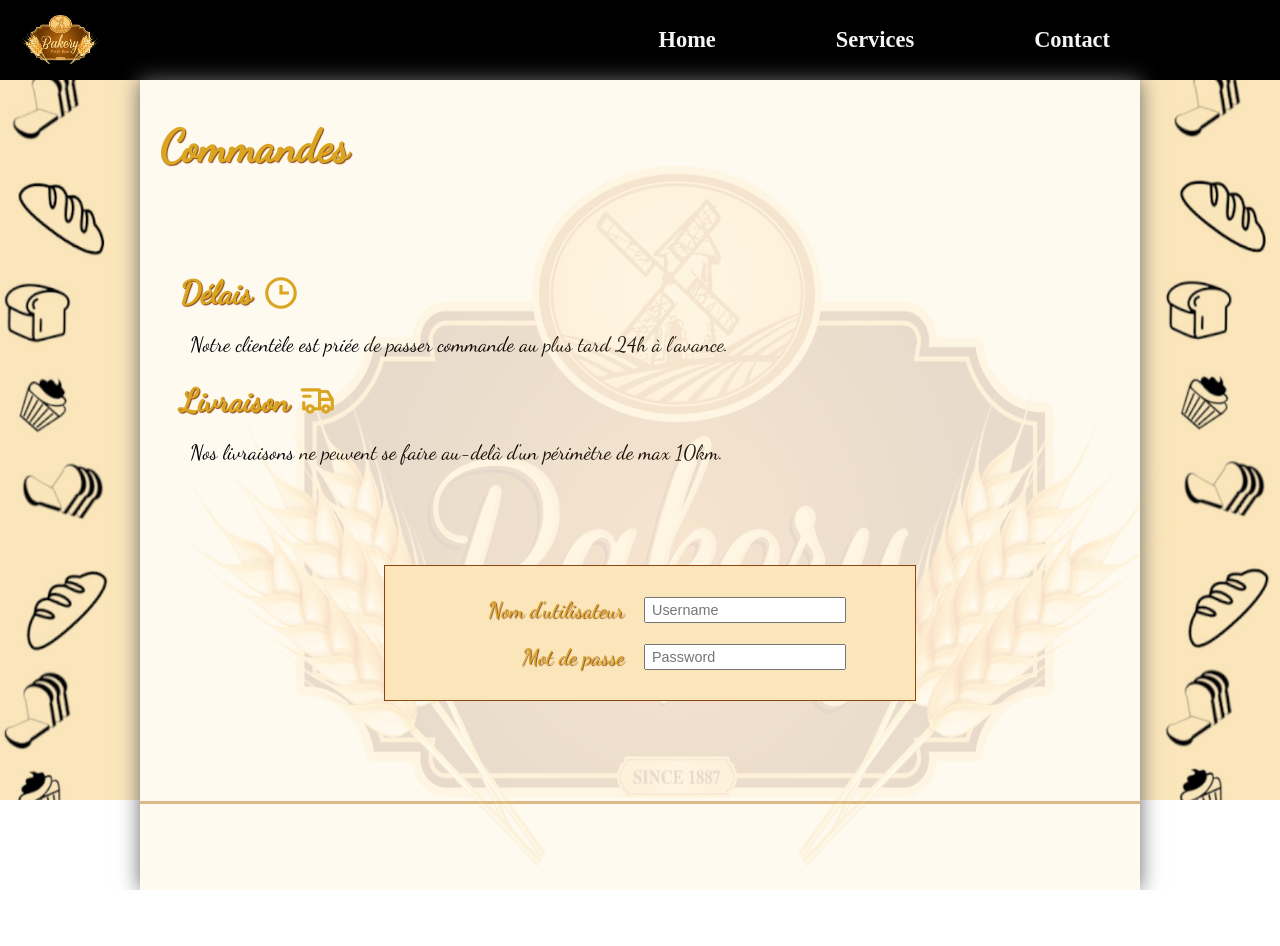
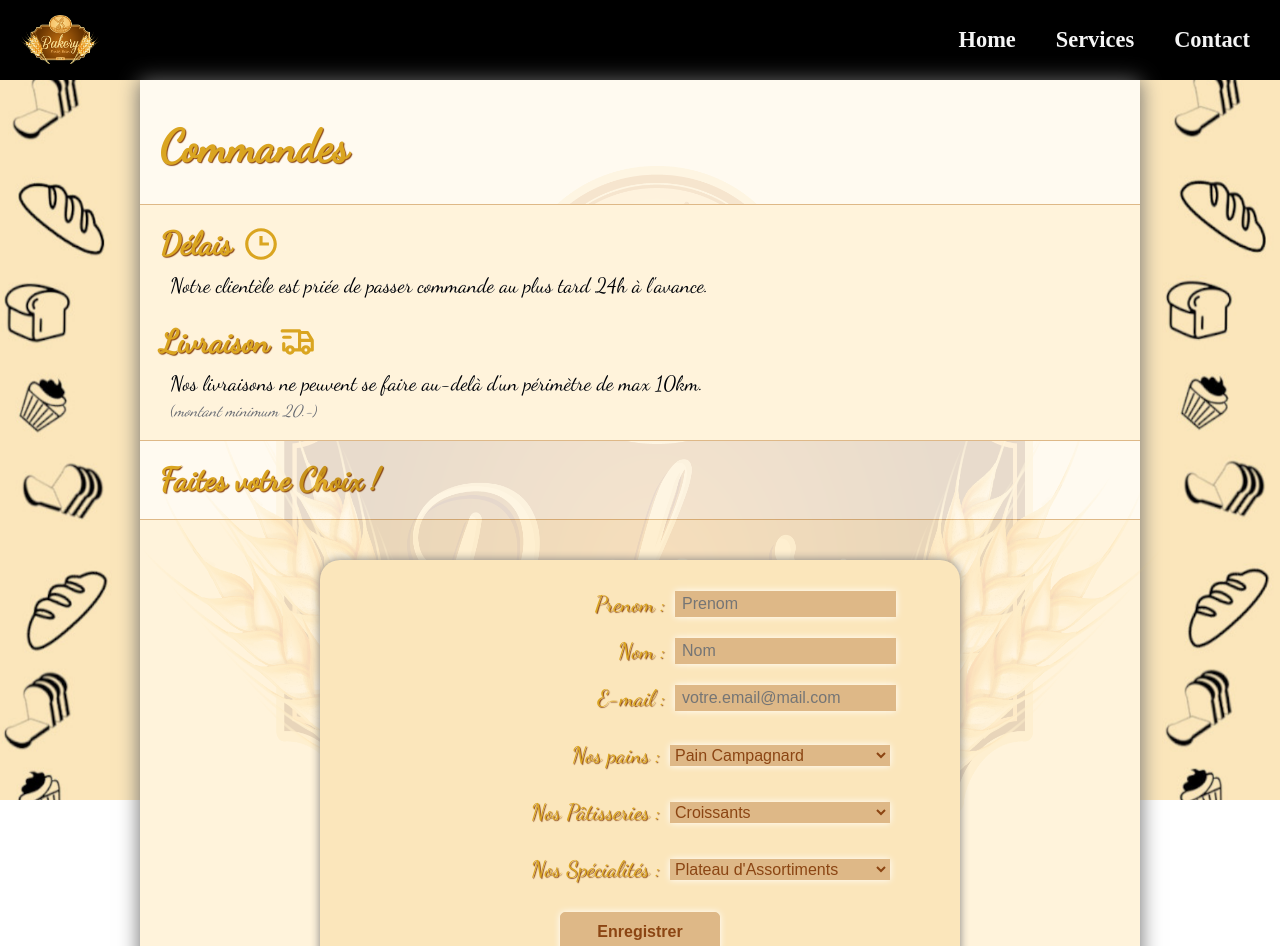
Before and after one commit to TLRKiliann/vite-et-bien, a React (Vite) app in the folder my-vite/: page /commandes in a window 1280 px wide. Shown: the top 946 px of the page. Before the commit the page ends 890 px from the top, so only its background shows below. Built offline with nearby package versions, Linux system fonts and the light colour scheme.

Commit message:
style improved

```diff
--- a/my-vite/src/Components/Allergies.tsx
+++ b/my-vite/src/Components/Allergies.tsx
@@ -49,7 +49,7 @@ export const Allergies = () => {
             <img
               src={mainBread}
               width="800px"
-              height="700px"
+              height="760px"
               alt='no bg for title' />
           </div>
         </div>
--- a/my-vite/src/Components/Commandes.tsx
+++ b/my-vite/src/Components/Commandes.tsx
@@ -16,12 +16,13 @@ export const Commandes = () => {
             <img
               src={mainBread}
               width="800px"
-              height="700px"
+              height="760px"
               alt='no bg for title' />
           </div>
 
-          <h1>Commandes</h1>
+          <h1 style={{marginLeft: '20px'}}>Commandes</h1>
 
+          <div className="delivery">
             <h2 className="delais">
               Délais
               <BiTime size={38} style={{
@@ -39,22 +40,88 @@ export const Commandes = () => {
               <TbTruckDelivery size={38} style={{
                 marginLeft: '10px'}} /></h2>
             <article className="livraison--art">
-            <p>
+              <p style={{marginTop: '10px'}}>
                 Nos livraisons ne peuvent se faire
                 au-delà d'un périmètre de max 10km.
               </p>
+              <p style={{fontSize: '1.0rem', color: 'dimgrey'}}>
+                (<i>montant minimum 20.-</i>)
+              </p>
             </article>
+          </div>
+
+
+          <div style={{paddingTop: "20px", paddingBottom: "20px"}}>
+            <h2>Faites votre Choix !</h2>
+          </div>
+
+          <div className="form--div">
 
             <form className="form">
+
               <div className="div--labinput">
-              <label>Nom d'utilisateur</label>
-              <input type='text' placeholder="Username" />
+                <label>Prenom :</label>
+                <input type='text' placeholder="Prenom" />
               </div>
               <div className="div--labinput">
-              <label>Mot de passe</label>
-              <input type='password' placeholder="Password" />
+                <label>Nom :</label>
+                <input type='text' placeholder="Nom" />
               </div>
+
+              <div className="div--labinput">
+                <label>E-mail :</label>
+                <input type='text' placeholder="votre.email@mail.com" />
+              </div>
+
+              <div className="wrap--select">
+                <label for="pains" className="label--cmd">Nos pains :</label>
+
+                <select name="pains" id="pains">
+                  <option value="campagne">Pain Campagnard</option>
+                  <option value="olive">Pain aux Olives</option>
+                  <option value="maison">Pain Maison</option>
+                  <option value="paillaisse">Pain Paillasse</option>
+                  <option value="noix">Pain aux Noix</option>
+                </select>
+              </div>
+
+              <div className="wrap--select">
+                <label for="patiss" className="label--cmd">Nos Pâtisseries :</label>
+
+                <select name="patiss" id="patiss">
+                  <option value="croiss">Croissants</option>
+                  <option value="amende">Croissants aux Amendes</option>
+                  <option value="choc">Pain au Chocolat</option>
+                  <option value="raisin">Escargot aux Raisins</option>
+                  <option value="cerise">Gâteau au Cerises</option>
+                  <option value="tourte">Tourte Glacée</option>
+                  <option value="foret">Forêt Noir</option>
+                  <option value="gatchoc">Gâteau au Chocolat</option>
+                  <option value="banana">Gâteau à la Bannane</option>
+                </select>
+              </div>
+
+              <div className="wrap--select">
+                <label for="assort" className="label--cmd">Nos Spécialités :</label>
+
+                <select name="assort" id="assort">
+                  <option value="assortiment">Plateau d'Assortiments</option>
+                  <option value="confis">Plateau du Confiseur</option>
+                  <option value="platchoc">Plateau du Chocolatier</option>
+                  <option value="confischoix">Confiseries au Choix</option>
+                </select>
+              </div>
+
+              <button className="btn--cmd">
+                Enregistrer
+              </button>
+
             </form>
+
+          </div>
+
+          <div className="interstice--cmd">
+          </div>
 
         </div>
       </div>
--- a/my-vite/src/Pages/Contact.tsx
+++ b/my-vite/src/Pages/Contact.tsx
@@ -18,7 +18,7 @@ export const Contact = () => {
             <img
               src={mainBread}
               width="800px"
-              height="700px"
+              height="760px"
               alt='no bg for title' />
           </div>
 
--- a/my-vite/src/Pages/Home.tsx
+++ b/my-vite/src/Pages/Home.tsx
@@ -8,6 +8,7 @@ import stackBread from '../assets/images/ness.png';
 import cakeImg from '../assets/images/cake.png';
 import gatLogo from '../assets/images/gateau_logo.png';
 import clickMe from '../assets/images/fig_bakery.png';
+import baguette from '../assets/images/baguette.png';
 import '../StylePages/Home.scss';
 
 
@@ -34,15 +35,15 @@ export const Home = () => {
             <img
               src={mainBread}
               width="800px"
-              height="700px"
+              height="760px"
               alt='no bg for title' />
           </div>
 
           <div className="div--homeh1">
-            <div style={{marginTop: '5%', marginLeft: '23%'}}>
-              <h1>Esteban</h1>
+            <div>
+              <span className="span--title">Esteban</span>
             </div>
-            <div style={{marginRight: '-30px', marginLeft: '-10px'}}>
+            <div>
               <img
                 src={mainBread}
                 width="240px"
@@ -50,10 +51,17 @@ export const Home = () => {
                 alt='img mainBread'
               />
             </div>
-            <div style={{marginTop: '5%', marginRight: '22%'}}>
-              <h1>Celestine</h1>
+            <div>
+              <span className="span--title">Celestine</span>
+            </div>
+
+            <div className="baguette">
+              <img
+                src={baguette}
+                alt="baguette" />
             </div>
           </div>
+
 
         </div>
 
@@ -111,8 +119,8 @@ export const Home = () => {
         <div className="div--subbreadhome">
           <img
             src={firstBread}
-            width='550px'
-            height='390px'
+            width='450px'
+            height='290px'
             style={{margin: 'auto', padding: 'auto'}}
             alt='img main breed' />
         </div>
@@ -129,11 +137,13 @@ export const Home = () => {
                 nos recettes pour servir à notre clientèle les meilleurs
                 produits.
               </p>
+              <br />
               <p>
                 Les artisants de notre boulangerie sont compétents et à
                 l'écoute de notre clientèle. Nous sommes à votre service
                 depuis 20 ans.
               </p>
+              <br />
               <p>
                 Nous restons à disposition pour toute demande.
               </p>
@@ -156,6 +166,7 @@ export const Home = () => {
               nos recettes pour servir à notre clientèle les meilleurs
               produits.
             </p>
+            <br />
             <p>
               Les artisants de notre boulangerie sont compétents et à
               l'écoute de notre clientèle. Nous sommes à votre service
@@ -186,6 +197,7 @@ export const Home = () => {
                 l'écoute de notre clientèle. Nous sommes à votre service
                 depuis 20 ans.
               </p>
+              <br />
               <p>La fabrication de notre pain se perpétue au travers des
                 traditions ancestrales, tenue de génération en génération
                 par notre famille. L'épautre et le blé sont les clefs de
@@ -200,8 +212,8 @@ export const Home = () => {
 
           <img
             className="img--cake"
-            width='450px'
-            height='500px'
+            width='350px'
+            height='400px'
             src={cake}
             alt='img cake'
           />
@@ -221,6 +233,7 @@ export const Home = () => {
               nos recettes pour servir à notre clientèle les meilleurs
               produits.
             </p>
+            <br />
             <p>
               Les artisants de notre boulangerie sont compétents et à
               l'écoute de notre clientèle. Nous sommes à votre service
@@ -235,12 +248,12 @@ export const Home = () => {
         <div className="div--sublasthome">
           <img
             src={stackBread}
-            width='570px'
-            height='390px'
+            width='450px'
+            height='300px'
             alt='img main breed' />
         </div>
 
-        <div className="div--artfirst">
+        <div style={{marginTop: "20px"}} className="div--artfirst">
           <article className="art--firsthome">
             <section>
               <h1>
@@ -250,11 +263,13 @@ export const Home = () => {
                 leur permettent de réaliser tous les désirs de notre clientèle, y compris
                 les rêves les plus fous et les plus origiaux.
               </p>
+              <br />
               <p>
                 Les artisants de notre boulangerie sont compétents et à
                 l'écoute de notre clientèle. Nous sommes à votre service
                 depuis 20 ans.
               </p>
+              <br />
               <p>
                 Nous restons par conséquent à votre disposition pour vos commandes.
               </p>
@@ -288,7 +303,7 @@ export const Home = () => {
                   className="tocolor--letter"
                   to="/commandes"
                   style={{
-                    fontSize: '1.2rem',
+                    fontSize: '1.4rem',
                     fontWeight: 'bold',
                     textDecoration: 'none',
                     color: 'white',
@@ -304,7 +319,7 @@ export const Home = () => {
                   className="tocolor--letter"
                   to="/allergies"
                   style={{
-                    fontSize: '1.2rem',
+                    fontSize: '1.4rem',
                     fontWeight: 'bold',
                     textDecoration: 'none',
                     color: 'white'
@@ -317,7 +332,7 @@ export const Home = () => {
                   className="tocolor--letter"
                   to="/contact"
                   style={{
-                    fontSize: '1.2rem',
+                    fontSize: '1.4rem',
                     fontWeight: 'bold',
                     textDecoration: 'none',
                     color: 'white'
--- a/my-vite/src/Pages/Services.tsx
+++ b/my-vite/src/Pages/Services.tsx
@@ -27,7 +27,7 @@ export const Services = () => {
             <img
               src={mainBread}
               width="800px"
-              height="700px"
+              height="760px"
               alt='no bg for title' />
           </div>
 
--- a/my-vite/src/StyleComponents/Commandes.css
+++ b/my-vite/src/StyleComponents/Commandes.css
@@ -4,7 +4,7 @@ body {
 }
 
 .main--commandes {
-  height: 100vh;
+  height: 100%;
   padding-top: 10px;
   margin: 0px 140px;
   background: #fffaf0;
@@ -17,7 +17,6 @@ body {
 
 .div--titlecommandes {
   position: relative;
-  margin-left: 20px;
   font-size: 1.4rem;
   font-family: 'Dancing Script', cursive;
   color: goldenrod;
@@ -36,20 +35,26 @@ body {
   text-shadow: 1px 1px 1px saddlebrown;
 }
 
+.delivery {
+  position: relative;
+  background: #fff3db;
+  border-top: 1px solid burlywood;
+  border-bottom: 1px solid burlywood;
+}
+
 .delais {
   position: relative;
-  padding-top: 70px;
+  padding-top: 20px;
   margin-left: 20px;
   z-index: 4;
 }
 
 .delais--art {
-
   margin-left: 20px;
 }
 
 .delais--art p {
-  margin-top: 20px;
+  margin-top: 10px;
   display: flex;
   align-items: center;
   font-size: 1.3rem;
@@ -67,11 +72,10 @@ body {
 
 .livraison--art {
   margin-left: 20px;
-  margin-bottom: 100px;
+  margin-bottom: 20px;
 }
 
 .livraison--art p {
-  margin-top: 20px;
   display: flex;
   align-items: center;
   font-size: 1.3rem;
@@ -93,18 +97,42 @@ body {
   margin-top: 86px;
 }
 
+
+
+
+.interstice--cmd {
+  padding: 40px;
+  margin-top: 40px;
+  margin-bottom: 40px;
+  background: #fff3db;
+  border-top: 1px solid burlywood;
+  border-bottom: 1px solid burlywood;
+}
+
+
+
+
+.form--div {
+  margin: auto;
+  margin-bottom: 20px;
+  padding: 40px 20px;
+  background: #fff3db;
+  border-top: 1px solid burlywood;
+  border-bottom: 1px solid burlywood;
+}
+
 .form {
   position: relative;
-  width: 50%;
+  width: 640px;
   margin: auto;
-  margin-bottom: 100px;
-  padding: 20px;
+
+  padding: 20px 0px;
   display: flex;
   flex-direction: column;
 
   background: #fbe6bb;
-
-  border: 1px solid saddlebrown;
+  border-radius: 20px;
+  box-shadow: 0px 0px 10px grey;
 }
 
 .div--labinput {
@@ -116,10 +144,80 @@ body {
 }
 
 .div--labinput label {
-  margin: 10px 20px;
+  margin: 10px 10px;
 }
 
 .div--labinput input {
   padding: 3px 6px;
-  font-size: 0.9rem;
+  font-size: 1.0rem;
+  background: burlywood;
+  border: 1px solid burlywood;
+  box-shadow: 0px 0px 7px white;
+  color: saddlebrown;
 }
+
+.label--cmd {
+  margin-top: 20px;
+  margin-bottom: 10px;
+}
+
+
+.wrap--select {
+  width: 500px;
+  margin: auto;
+  display: flex;
+  align-items: center;
+  justify-content: right;
+}
+
+#pains {
+  width: 220px;
+  margin-top: 12px;
+  margin-left: 10px;
+}
+
+#patiss {
+  width: 220px;
+  margin-top: 12px;
+  margin-left: 10px;
+}
+
+#assort {
+  width: 220px;
+  margin-top: 12px;
+  margin-left: 10px;
+}
+
+select {
+  font-size: 1.0rem;
+  background: burlywood;
+  border: 1px solid burlywood;
+  box-shadow: 0px 0px 7px white;
+  color: saddlebrown;
+}
+
+select:hover {
+  color: whitesmoke;
+}
+
+.btn--cmd {
+  width: 160px;
+  margin: auto;
+  margin-top: 20px;
+  padding: 10px 10px;
+
+  font-size: 1.0rem;
+  font-weight: bold;
+
+  background: burlywood;
+  border: 1px solid burlywood;
+  box-shadow: 0px 0px 7px white;
+  border-radius: 5px;
+  color: saddlebrown;
+}
+
+
+.btn--cmd:hover {
+  background: saddlebrown;
+  color: burlywood;
+}
--- a/my-vite/src/StyleComponents/NavBar.css
+++ b/my-vite/src/StyleComponents/NavBar.css
@@ -32,7 +32,7 @@
 }
 
 .mainnavbar--div li {
-  margin-left: 100px;
+  margin-left: 20px;
   list-style: none;
   font-weight: bold;
 }
@@ -53,5 +53,5 @@
 }
 
 #lastsubmain--nav {
-  margin-right: 160px;
+  margin-right: 20px;
 }
--- a/my-vite/src/StylePages/Home.scss
+++ b/my-vite/src/StylePages/Home.scss
@@ -15,31 +15,6 @@ body {
   box-shadow: 0px 0px 20px dimgrey;
 }
 
-.submain--home {
-  margin-bottom: 20px;
-  border-bottom: 2px solid burlywood;
-}
-
-.div--homeh1 {
-
-  width: 100%;
-  margin: auto;
-  margin-bottom: 20px;
-
-  display: flex;
-  align-items: center;
-
-  background: #fbe6bb;
-
-  font-family: 'Dancing Script', cursive;
-  font-size: 2.2rem;
-  color: goldenrod;
-  text-shadow: 1px 1px 1px saddlebrown;
-
-  border-bottom: 1px solid burlywood;
-
-}
-
 .bg_mainbread {
   position: fixed;
   margin: auto;
@@ -51,6 +26,55 @@ body {
   width: 80%;
   margin: auto;
   margin-top: 86px;
+}
+
+.div--homeh1 {
+  position: relative;
+  padding-top: 20px;
+  padding-bottom: 60px;
+  width: 100%;
+  margin: auto;
+  margin-bottom: 40px;
+  display: flex;
+  align-items: center;
+  justify-content: center;
+  background: #fff3db;
+  border-top: 1px solid burlywood;
+  border-bottom: 1px solid burlywood;
+
+  font-family: 'Dancing Script', cursive;
+  font-size: 2.2rem;
+  color: goldenrod;
+  text-shadow: 1px 1px 1px saddlebrown;
+}
+
+
+
+
+.baguette {
+  position: absolute;
+  width: 15%;
+  margin-top: 220px;
+  margin-left: -20px;
+  margin-bottom: 20px;
+
+  transform: rotate(90deg);
+  z-index: 6;
+}
+
+.baguette img {
+  width: 100%;
+  margin: auto;
+  display: flex;
+  justify-content: center;
+}
+
+
+
+
+.span--title {
+  font-size: 3rem;
+  font-weight: bold;
 }
 
 .mainnav--home {
@@ -132,20 +156,16 @@ body {
   position: relative;
   width: 100%;
   height: auto;
-  padding-bottom: 20px;
+  padding-bottom: 40px;
   display: flex;
   align-items: center;
   border-bottom: 2px solid burlywood;
   z-index: 2;
 }
 
-section p {
-  font-size: 1.1rem;
-  color: black;
-}
-
 .div--subbreadhome {
   margin: auto;
+  margin-left: 40px;
   padding: auto;
 
   display: flex;
@@ -153,20 +173,25 @@ section p {
 }
 
 .div--artfirst {
-  position: relative;
   width: 100%;
 }
 
 .art--firsthome {
-  position: relative;
   padding: 10px 40px;
-  text-align: justify;
-  z-index: 1;
 }
 
 .art--firsthome h1 {
+  position: relative;
+  text-align: justify;
   color: goldenrod;
   text-shadow: 1px 1px 1px saddlebrown;
+}
+
+section p {
+  font-size: 1.1rem;
+  text-align: justify;
+  text-indent: 10px;
+  color: black;
 }
 
 .div--artintermed {
@@ -174,15 +199,20 @@ section p {
   margin-top: 20px;
   margin-bottom: 20px;
   padding: 20px 40px;
-  background: #fbe6bb;
+  background: #fff3db;
   border-top: 1px solid burlywood;
   border-bottom: 1px solid burlywood;
   z-index: 2;
 }
 
+.art--artinter h1 {
+  text-align: justify;
+  color: goldenrod;
+  text-shadow: 1px 1px 1px saddlebrown;
+}
+
 .art--artinter p {
   text-align: justify;
-  text-indent: 10px;
   font-size: 1.1rem;
 }
 
@@ -191,6 +221,7 @@ section p {
   padding-top: 20px;
   padding-bottom: 20px;
   margin: auto;
+
   width: 100%;
   display: flex;
   align-items: center;
@@ -203,6 +234,10 @@ section p {
 .div--subcake {
   width: auto;
   display: flex;
+}
+
+.div--cakeimg {
+  margin-right: 40px;
 }
 
 .art--third {
@@ -221,13 +256,16 @@ section h1 {
 }
 
 .art--third p {
-  text-indent: 10px;
+}
+
+.div--cakeimg {
+  padding: 20px 0px;
 }
 
 .div--cakeimg img {
   position: relative;
   display: flex;
-  box-shadow: -12px 12px 12px dimgrey;
+  box-shadow: 12px 12px 12px dimgrey;
 }
 
 .div--finalhome {
@@ -243,7 +281,9 @@ section h1 {
 
 .div--sublasthome {
   position: relative;
+  display: flex;
   margin: auto;
+  margin-left: 40px;
   box-shadow: 12px 12px 12px dimgrey;
 }
 
@@ -287,11 +327,9 @@ section h1 {
 
 footer {
   position: absolute;
-
   margin-bottom: 0px;
   right: 0px;
   left: 0px;
-
   display: flex;
   background: black;
   color: whitesmoke;
```
Lines whose indentation alone changed are shown as unchanged.
